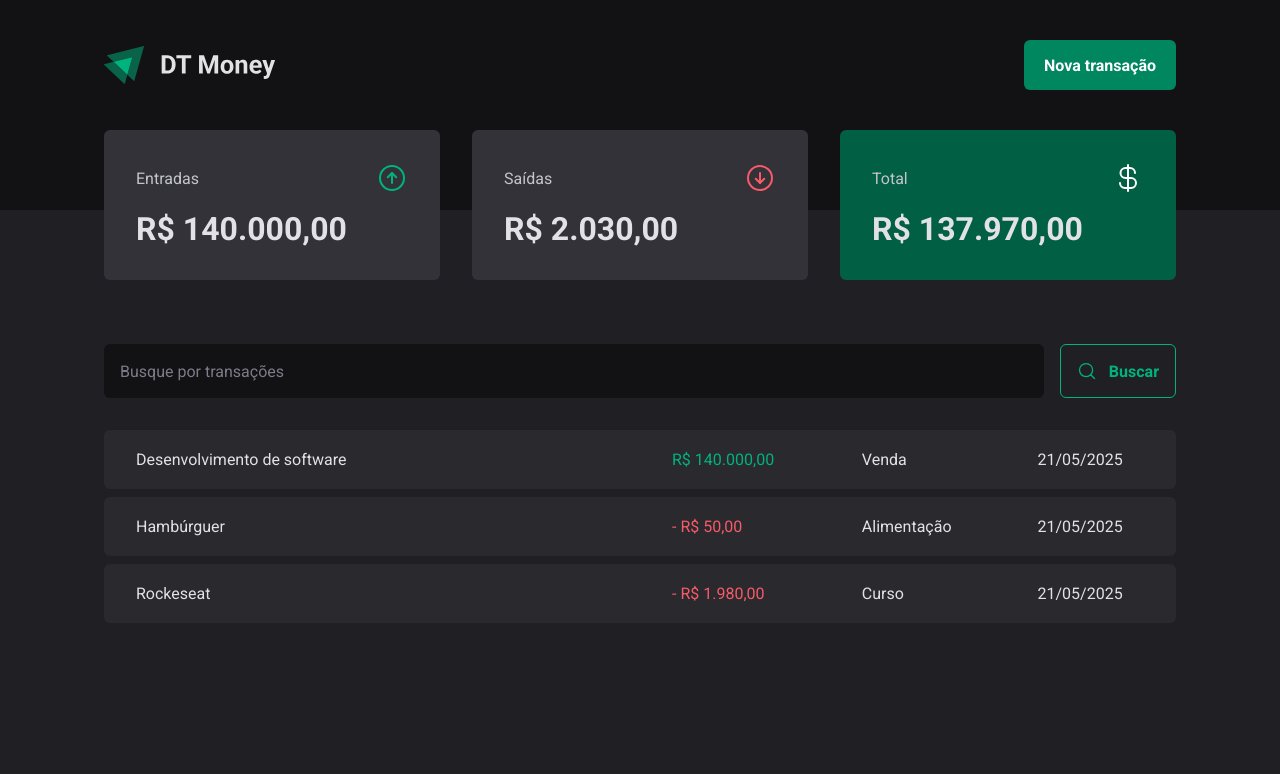
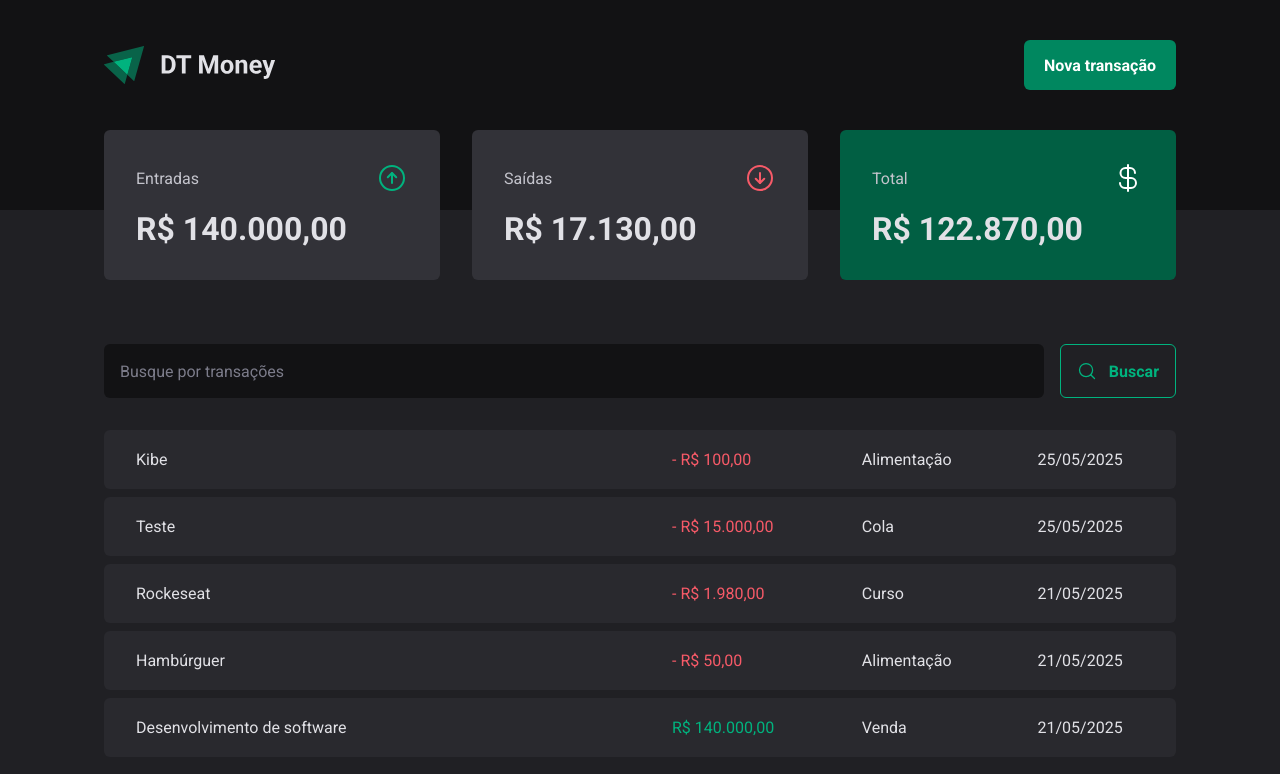
Before and after one commit to yruamkaffer/ignite-dt-money, a React (Vite) app: page / in a window 1280 px wide. Shown: the top 774 px of the page. Built offline with nearby package versions, Linux system fonts and the light colour scheme; data requests are answered from the project's data file.

Commit message:
Add files via upload

```diff
--- a/server.json
+++ b/server.json
@@ -23,6 +23,22 @@
       "category": "Curso",
       "price": 1980,
       "createdAt": "2025-05-21T23:54:22.088Z"
+    },
+    {
+      "description": "Teste",
+      "price": 15000,
+      "category": "Cola",
+      "type": "outcome",
+      "createdAt": "2025-05-25T15:57:22.731Z",
+      "id": 4
+    },
+    {
+      "description": "Kibe",
+      "price": 100,
+      "category": "Alimentação",
+      "type": "outcome",
+      "createdAt": "2025-05-25T16:14:56.386Z",
+      "id": 5
     }
   ]
 }
--- a/src/components/NewTransactionModal/index.tsx
+++ b/src/components/NewTransactionModal/index.tsx
@@ -4,6 +4,8 @@ import { ArrowCircleDown, ArrowCircleUp, X } from "phosphor-react";
 import * as z from "zod";
 import { zodResolver } from "@hookform/resolvers/zod";
 import { Controller, useForm } from "react-hook-form";
+import { useContext } from "react";
+import { TransactionsContext } from "../../contexts/TransactionsContext";
 
 const newTransactionFormSchema = z.object({
     description: z.string(),
@@ -15,16 +17,25 @@ const newTransactionFormSchema = z.object({
 type NewTransactionFormInputs = z.infer<typeof newTransactionFormSchema>;
 
 export function NewTransactionModal() {
-    const { control, register, handleSubmit, formState: { isSubmitting } } =
+    const { createTransaction } = useContext(TransactionsContext);
+
+    const { control, register, handleSubmit, formState: { isSubmitting }, reset } =
     useForm<NewTransactionFormInputs>({
         resolver: zodResolver(newTransactionFormSchema),
         defaultValues: {type: "income"},
     });
 
     async function handleCreateNewTransaction(data: NewTransactionFormInputs) {
-        await new Promise((resolve) => setTimeout(resolve, 2000));
+        const { description, price, category, type } = data;
 
-        console.log(data);
+        await createTransaction({
+            description,
+            price,
+            category,
+            type,
+        });
+
+        reset();
     }
 
   return (
--- a/src/contexts/TransactionsContext.tsx
+++ b/src/contexts/TransactionsContext.tsx
@@ -1,4 +1,5 @@
-import { createContext, ReactNode, useEffect, useState } from 'react';
+import { createContext, type ReactNode, useEffect, useState } from 'react';
+import { api } from '../lib/axios';
 
 interface Transaction {
   id: number;
@@ -9,31 +10,53 @@ interface Transaction {
   createdAt: string;
 }
 
+interface CreateTransactionInput {
+  description: string;
+  price: number;
+  category: string;
+  type: "income" | "outcome";
+}
+
 interface TransactionContextType {
   transactions: Transaction[];
   fetchTransactions: (query?: string) => Promise<void>;
+  createTransaction: (data: CreateTransactionInput) => Promise<void>;
 }
 
 interface TransactionProviderProps {
   children: ReactNode;
 }
 
+// eslint-disable-next-line react-refresh/only-export-components
 export const TransactionsContext = createContext({} as TransactionContextType);
 
 export function TransactionsProvider({children}: TransactionProviderProps) {
     const [transactions, setTransactions] = useState<Transaction[]>([]);
 
       async function fetchTransactions(query?: string) {
-        const url = new URL("http://localhost:3000/transactions");
+        const response = await api.get('/transactions', {
+          params: {
+            _sort: 'createdAt',
+            _order: 'desc',
+            q: query,
+          }
+        })
 
-        if (query) {
-          url.searchParams.append("q", query);
-        }
+        setTransactions(response.data);
+      }
 
-          const response = await fetch(url);
-          const data = await response.json();
+      async function createTransaction(data: CreateTransactionInput) {
+        const { description, price, category, type } = data;
 
-          setTransactions(data);
+        const response = await api.post("/transactions", {
+            description,
+            price,
+            category,
+            type,
+            createdAt: new Date(),
+        });
+
+        setTransactions(state => [response.data, ...state]);
       }
 
       useEffect(() => {
@@ -42,7 +65,7 @@ export function TransactionsProvider({children}: TransactionProviderProps) {
       , []);
 
   return (
-    <TransactionsContext.Provider value={{ transactions, fetchTransactions }}>
+    <TransactionsContext.Provider value={{ transactions, fetchTransactions, createTransaction }}>
       {children}
     </TransactionsContext.Provider>
   )
--- /dev/null
+++ b/src/lib/axios.ts
@@ -0,0 +1,7 @@
+import axios from "axios";
+
+export const api = axios.create(
+    {
+        baseURL: "http://localhost:3000",
+    }
+)
```
Also changed, not shown: package.json (+5 -2 lines), 1 other file (tests, documents, lock files or other folders). Lines whose indentation alone changed are shown as unchanged.
